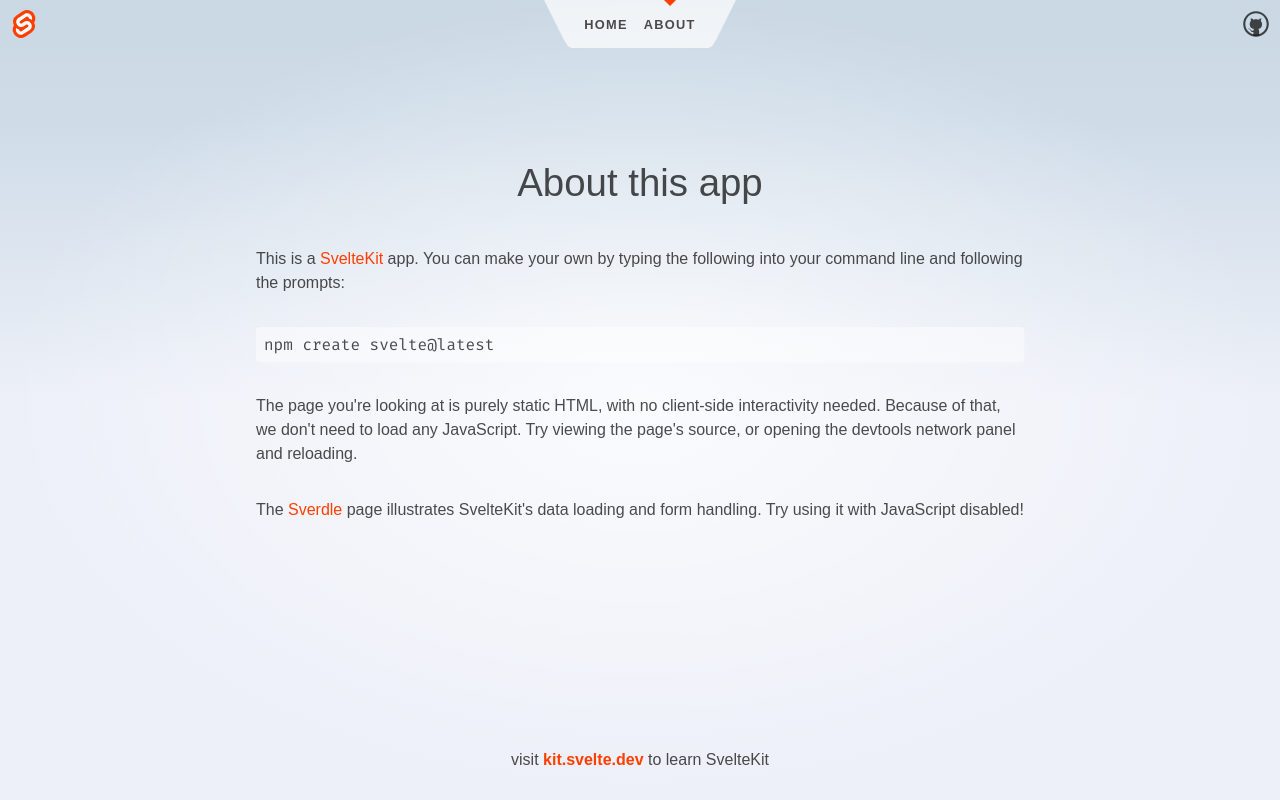
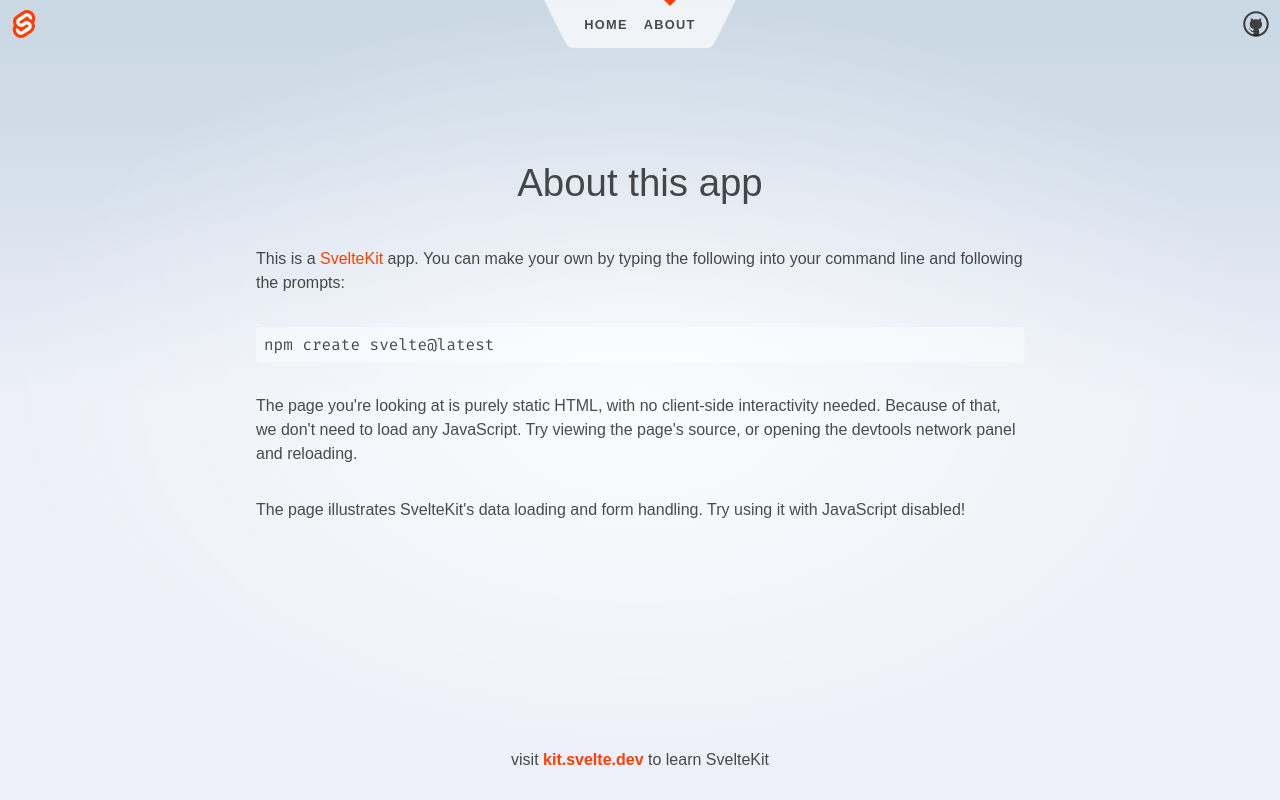
Before and after one commit to PhillipJPena/sveltekit-deployment, a SvelteKit app: page /about in a window 1280 px wide. Built offline with nearby package versions, Linux system fonts and the light colour scheme.

Commit message:
die swerdle

```diff
--- a/src/routes/about/+page.svelte
+++ b/src/routes/about/+page.svelte
@@ -20,7 +20,7 @@
 	</p>
 
 	<p>
-		The <a href="/sverdle">Sverdle</a> page illustrates SvelteKit's data loading and form handling. Try
+		The  page illustrates SvelteKit's data loading and form handling. Try
 		using it with JavaScript disabled!
 	</p>
 </div>
```
